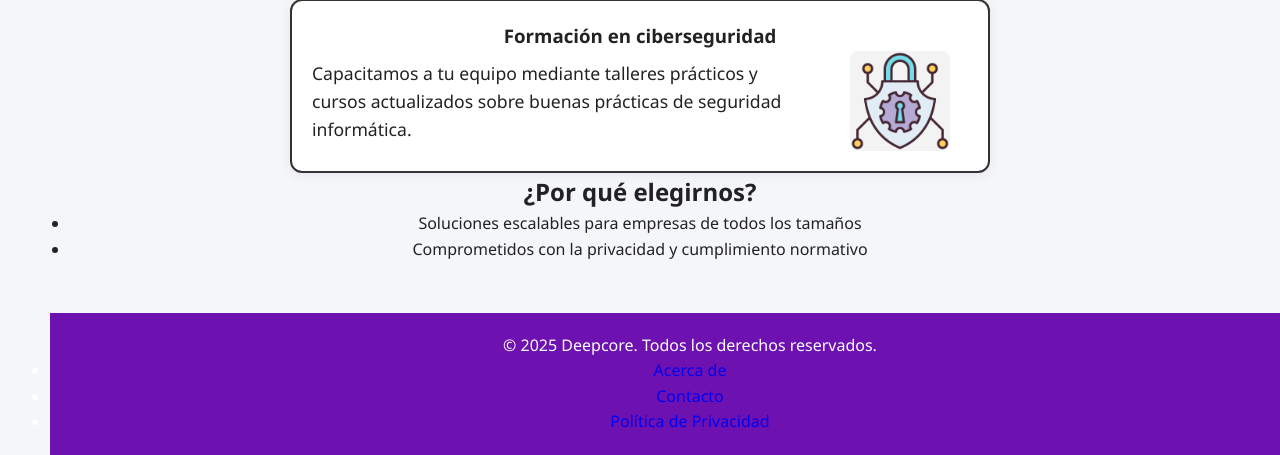
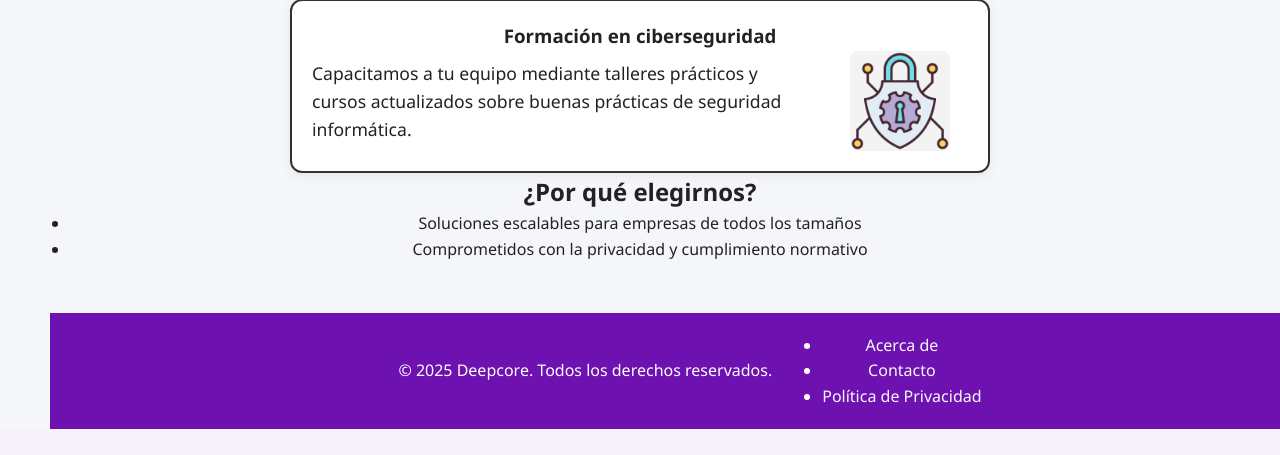
Before and after one commit to Ronny-Gaitan/Proyecto-PrePhishing, a PHP site: page / in a window 1280 px wide; the page is wider, and only the part inside the window is pictured. Shown: the part 1299-1754 px from the top of that part. After the commit the page ends 1728 px from the top of that part, so only its background shows below. Run offline with PHP 8.4, Linux system fonts and the light colour scheme.

Commit message:
Update index.css

```diff
--- a/CSS/index.css
+++ b/CSS/index.css
@@ -286,6 +286,10 @@ body {
    Pie de página
    ========================= */
 footer {
+    display: flex;
+    justify-content: center;
+    align-items: center;
+
     background-color: #6e11b1;
     margin: 0 50px 0 50px;
     color: white;
@@ -297,4 +301,8 @@ footer {
 }
 footer a {
     text-decoration: none;
+    color:#f9f9fb
 }
+footer p {
+    margin-right: 50px;
+}
```
